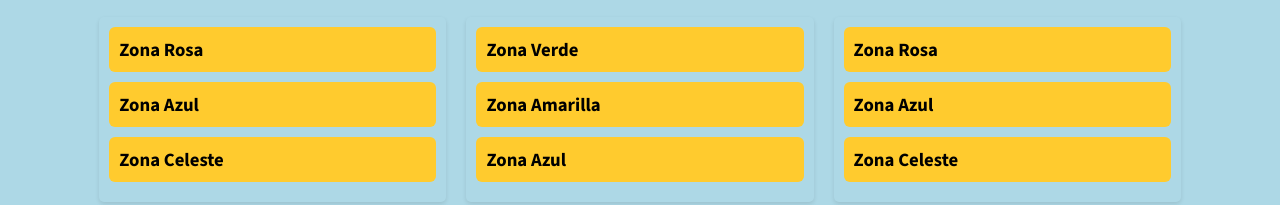
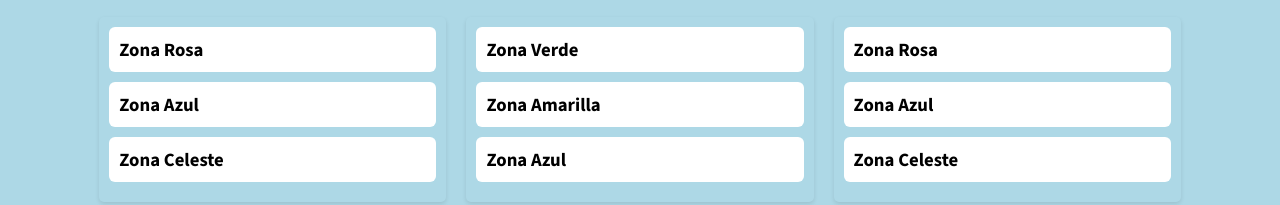
Before and after one commit to grupitodesaweb4k/SegundaEntrega, a plain HTML site: page index.html in a window 1280 px wide. Shown: the part 658-863 px from the top of the page. Drawn offline with nearby package versions, Linux system fonts and the light colour scheme.

Commit message:
Update styles.css

```diff
--- a/styles.css
+++ b/styles.css
@@ -182,7 +182,7 @@
 }
 
 #seccionesc .accordion-header {
-    background-color: #ffcb2e;
+    background-color: white;
     cursor: pointer;
     padding: 10px;
     font-weight: bold;
```
